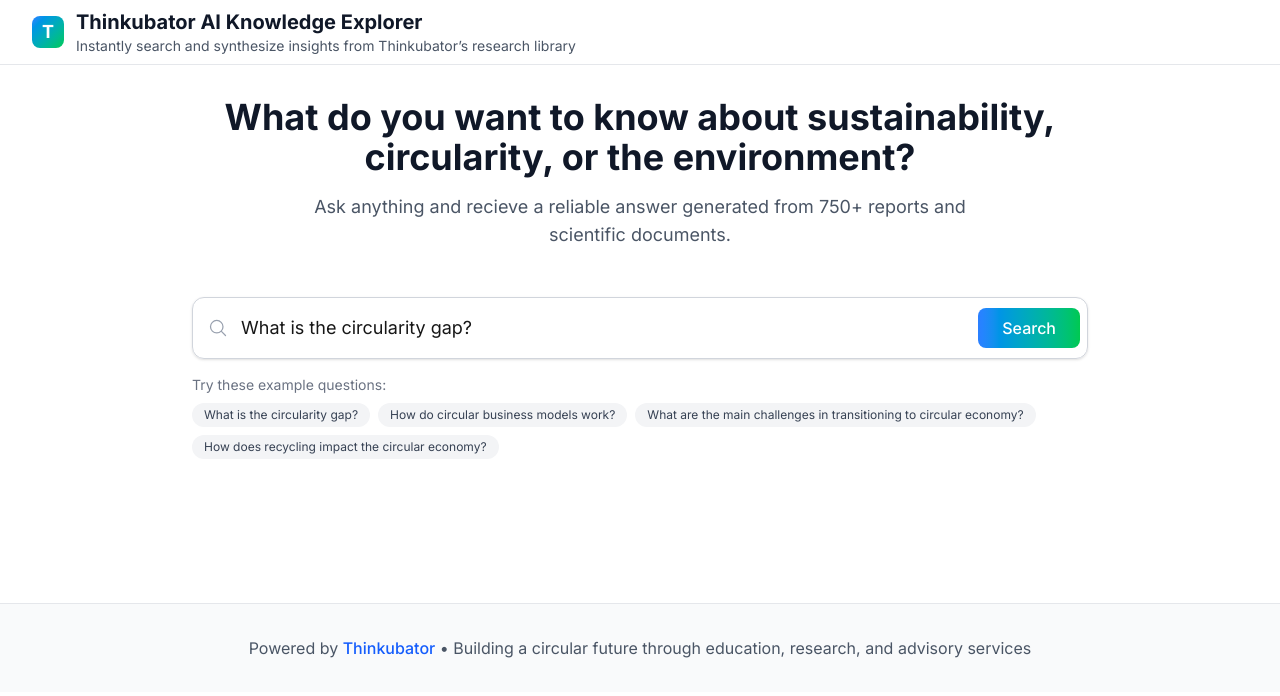
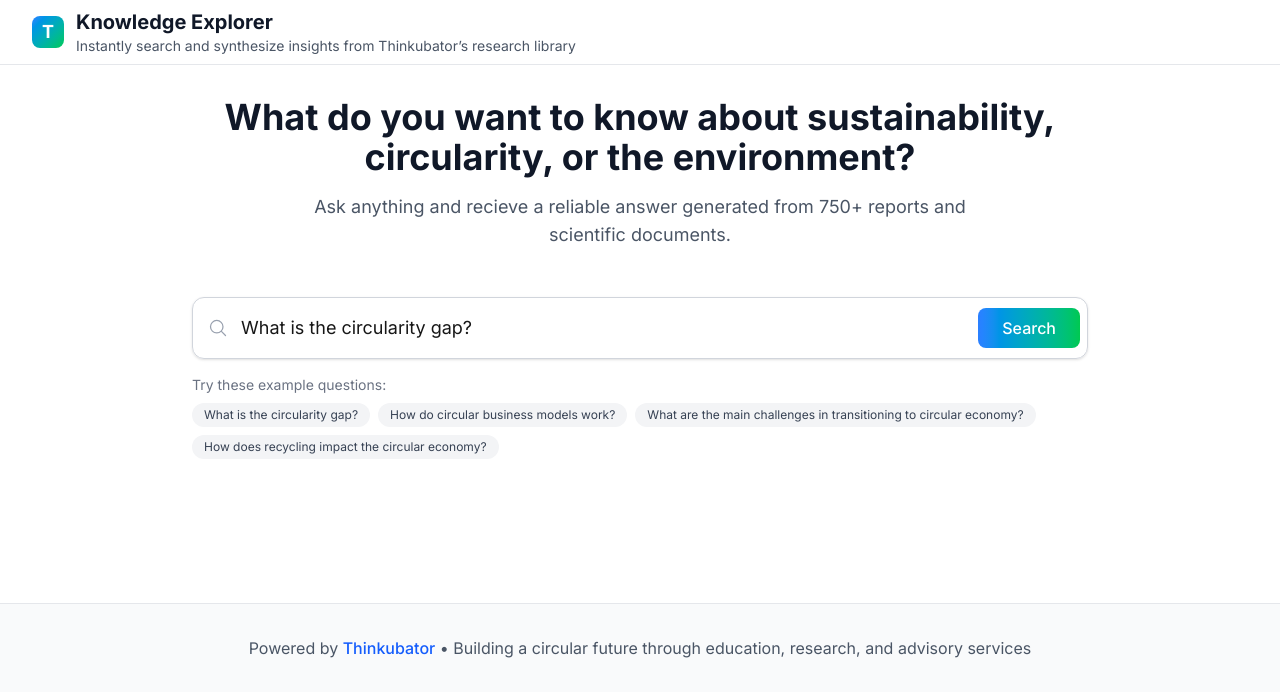
Before and after one commit to jakthehutt/thinkubator-rag, a Next.js app in the folder src/frontend/: page / in a window 1280 px wide. Shown: the top 696 px of the page. Built offline with nearby package versions, Linux system fonts and the light colour scheme.

Commit message:
update: head-name

```diff
--- a/src/frontend/src/app/page.tsx
+++ b/src/frontend/src/app/page.tsx
@@ -66,7 +66,7 @@ export default function Home() {
               </div>
               <div>
                 <h1 className="text-xl font-bold text-gray-900">
-                  Thinkubator AI Knowledge Explorer
+                  Knowledge Explorer
                 </h1>
                 <p className="text-sm text-gray-600 hidden sm:block">
                   Instantly search and synthesize insights from Thinkubator’s research library
```
